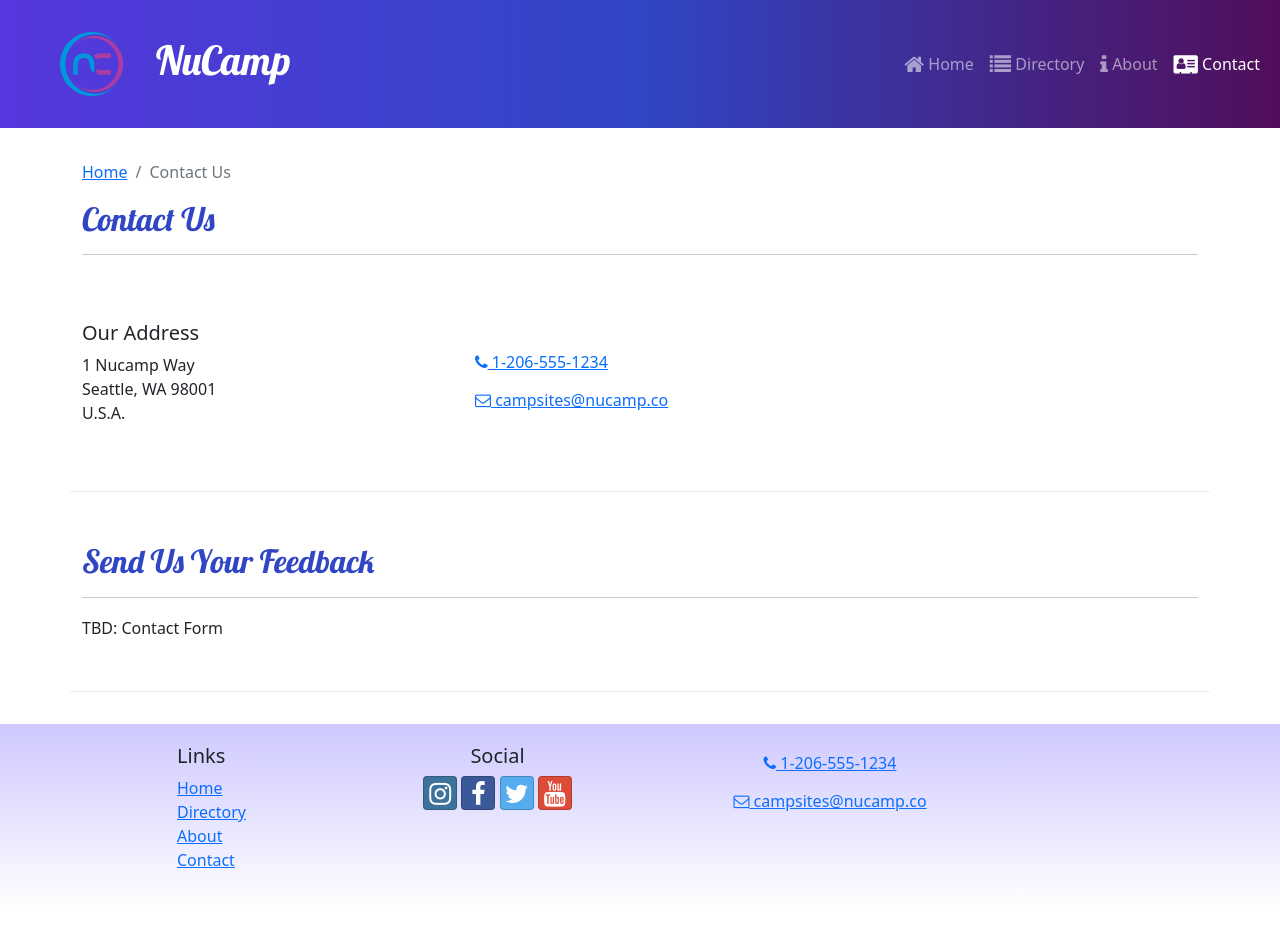
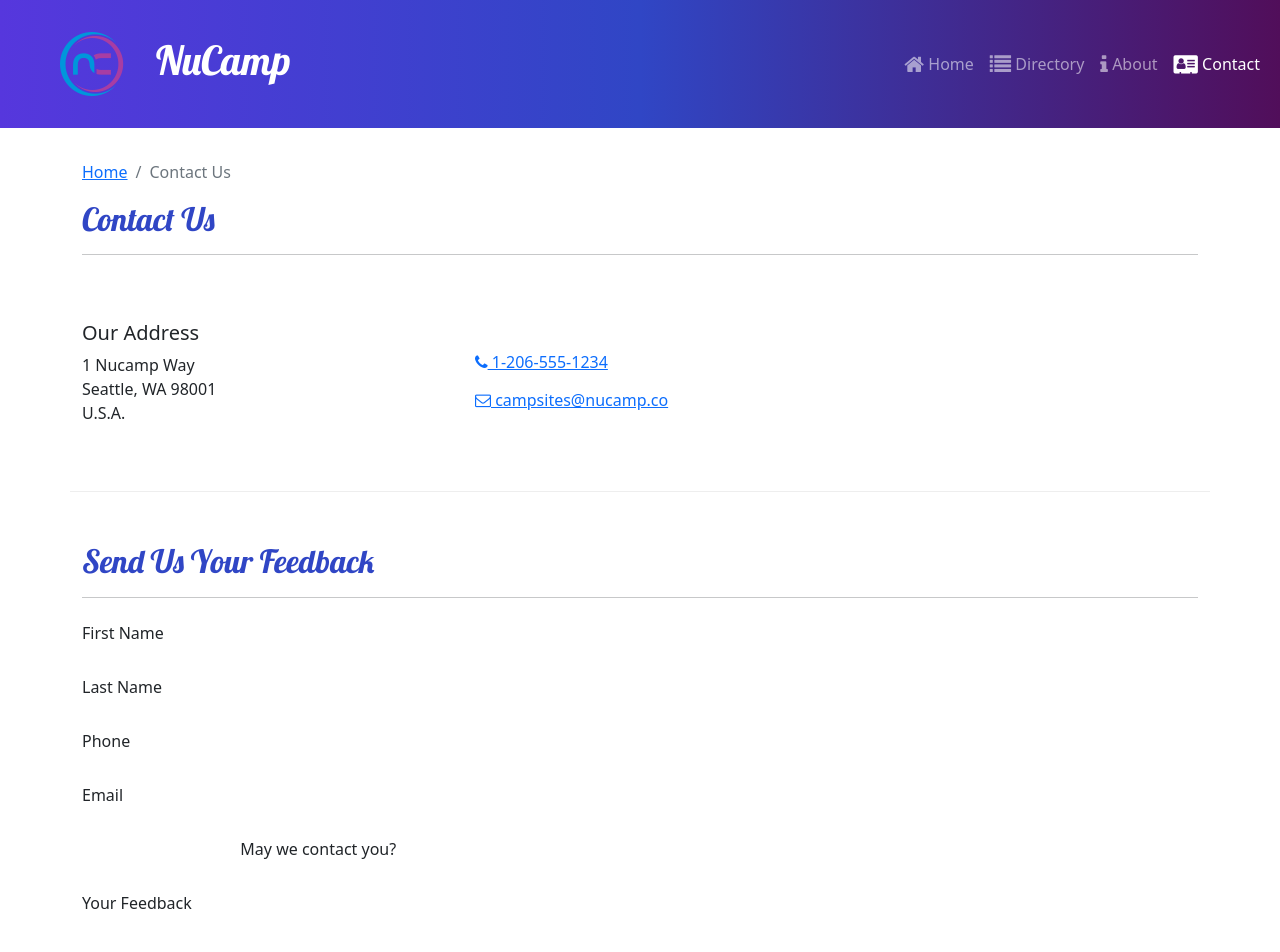
Before and after one commit to jjamieson1152/Nucampsite-React, a React (Create React App) app: page /contact in a window 1280 px wide. Shown: the top 952 px of the page. Before the commit the page ends 908 px from the top, so only its background shows below. Built offline with nearby package versions, Linux system fonts and the light colour scheme.

Commit message:
Contact Form Started

```diff
--- /dev/null
+++ b/src/components/ContactForm.js
@@ -0,0 +1,74 @@
+import {  Button, Label, Col, FormGroup } from 'reactstrap';
+import { Formik, Field, Form } from 'formik';
+
+const ContactForm = () => {
+    return (
+        <Formik
+            initialValues={{
+                firstName: '',
+                lastName: '',
+                phoneNum: '',
+                email: '',
+                agree: false,
+                contactType: 'By Phone',
+                feedback: ''
+            }}
+        >
+            <Form>
+                <FormGroup row>
+                    <Label htmlFor="firstName" md="2">
+                        First Name
+                    </Label>
+                    <Col md="10">
+
+                    </Col>
+                </FormGroup>
+                <FormGroup row>
+                    <Label htmlFor="lastName" md="2">
+                        Last Name
+                    </Label>
+                    <Col md="10">
+
+                    </Col>
+                </FormGroup>
+                <FormGroup row>
+                    <Label htmlFor="phoneNum" md="2">
+                        Phone
+                    </Label>
+                    <Col md="10">
+
+                    </Col>
+                </FormGroup>
+                <FormGroup row>
+                    <Label htmlFor="email" md="2">
+                        Email
+                    </Label>
+                    <Col md="10">
+
+                    </Col>
+                </FormGroup>
+                <FormGroup row>
+                    <Label check md={{ size: 4, offset: 2}}>
+                        May we contact you?
+                    </Label>
+                    <Col md="4">
+
+                    </Col>
+                </FormGroup>
+                <FormGroup row>
+                    <Label htmlFor="feedback" md="2">
+                        Your Feedback
+                    </Label>
+                    <Col md="10">
+
+                    </Col>
+                </FormGroup>
+                <FormGroup row>
+
+                </FormGroup>
+            </Form>
+        </Formik>
+    )
+}
+
+export default ContactForm
--- a/src/pages/ContactPage.js
+++ b/src/pages/ContactPage.js
@@ -1,5 +1,6 @@
 import { Container, Col, Row } from "reactstrap";
 import SubHeader from "../components/SubHeader";
+import ContactForm from "../components/ContactForm";
 
 const ContactPage = () => {
   return (
@@ -37,7 +38,9 @@
           <h2>Send Us Your Feedback</h2>
           <hr />
         </Col>
-        <Col md="10">TBD: Contact Form</Col>
+        <Col md="10">
+          <ContactForm />
+        </Col>
       </Row>
     </Container>
   );
```
